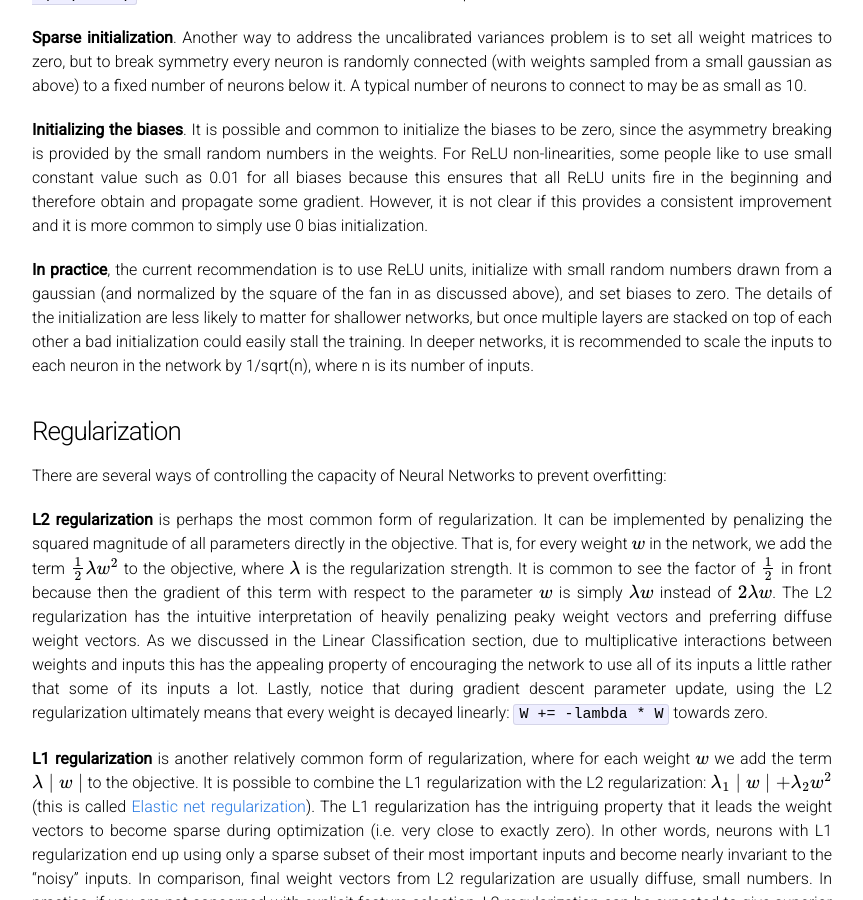
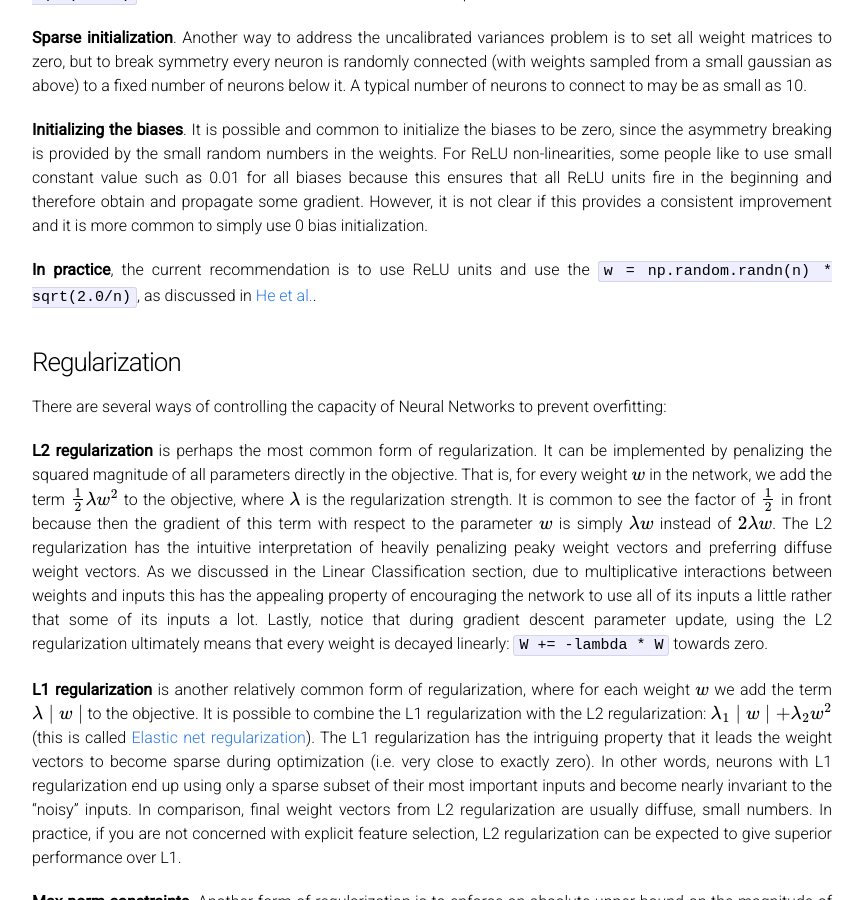
Before and after one commit to cs231n/cs231n.github.io, a Jekyll site: the page built from neural-networks-2.md, in a window 1280 px wide and 900 px high, scrolled down 5571 px. Shown: the whole window, without its empty margins (208-1071 px from the left). Built offline with Jekyll 4.4.1, drawn with Linux system fonts in a browser that asks for light colours; Markdown is read by kramdown in place of the engine named in the settings; formulas are drawn with MathJax 3; some of the changed text lies outside the part shown.

Commit message:
fixing bug

```diff
--- a/neural-networks-2.md
+++ b/neural-networks-2.md
@@ -119,7 +119,7 @@ A similar analysis is carried out in [Understanding the difficulty of training d
 
 **Initializing the biases**. It is possible and common to initialize the biases to be zero, since the asymmetry breaking is provided by the small random numbers in the weights. For ReLU non-linearities, some people like to use small constant value such as 0.01 for all biases because this ensures that all ReLU units fire in the beginning and therefore obtain and propagate some gradient. However, it is not clear if this provides a consistent improvement and it is more common to simply use 0 bias initialization.
 
-**In practice**, the current recommendation is to use ReLU units, initialize with small random numbers drawn from a gaussian (and normalized by the square of the fan in as discussed above), and set biases to zero. The details of the initialization are less likely to matter for shallower networks, but once multiple layers are stacked on top of each other a bad initialization could easily stall the training. In deeper networks, it is recommended to scale the inputs to each neuron in the network by 1/sqrt(n), where n is its number of inputs.
+**In practice**, the current recommendation is to use ReLU units and use the `w = np.random.randn(n) * sqrt(2.0/n)`, as discussed in [He et al.](http://arxiv-web3.library.cornell.edu/abs/1502.01852).
 
 <a name='reg'></a>
 ### Regularization
```
Also changed, not shown: other parts of neural-networks-2.md (+1 -1 lines).
